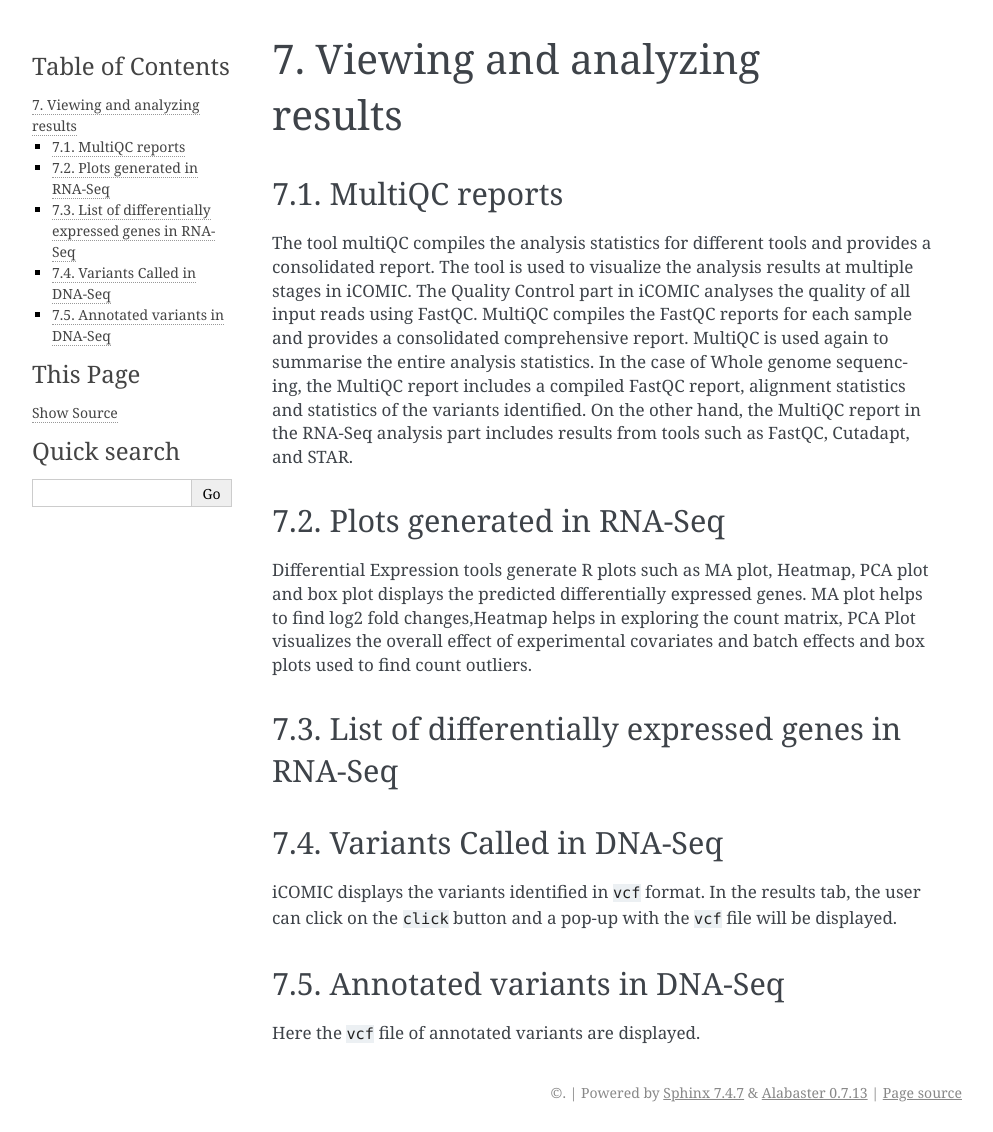
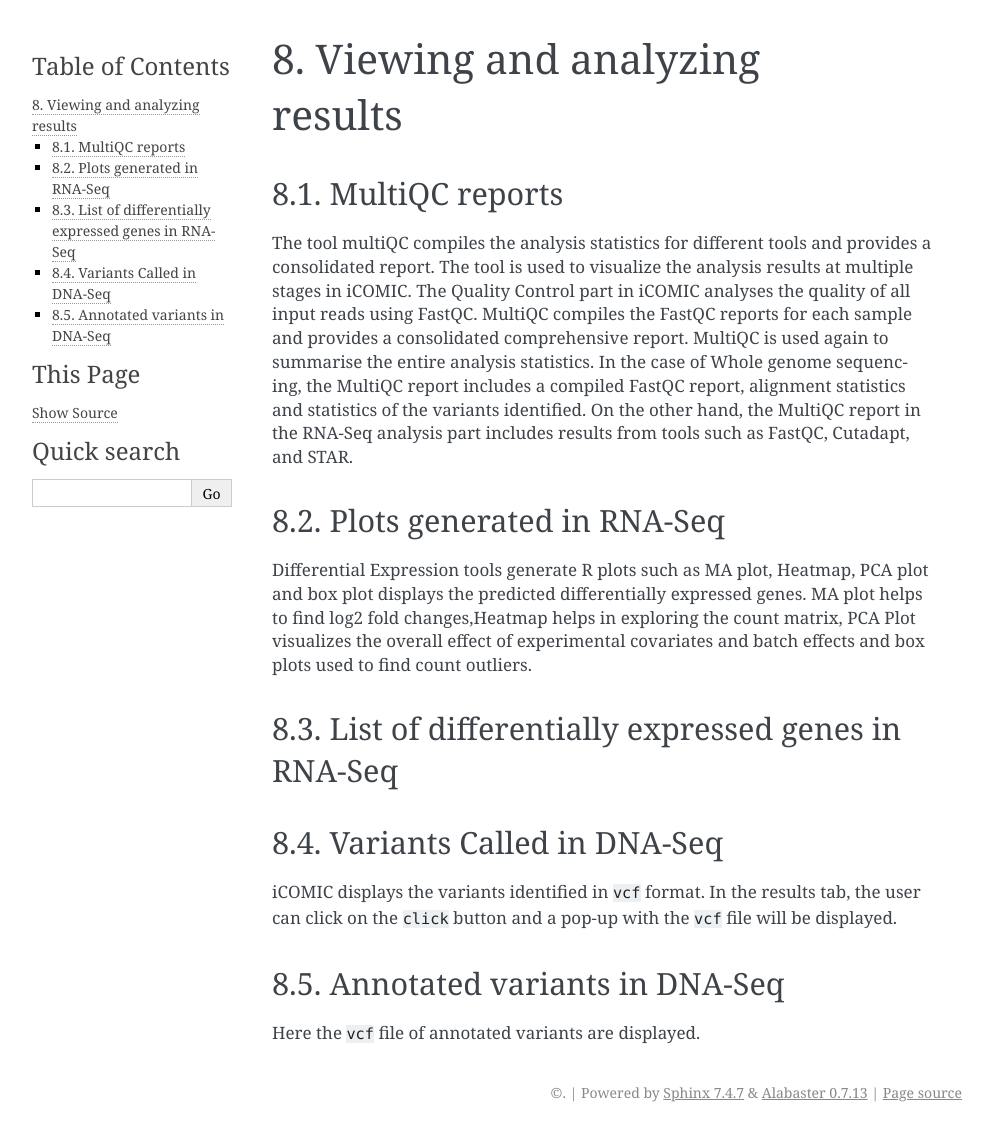
Before and after one commit to anjanaanilkumar1289/iCOMIC_doc, a Sphinx documentation site: the page built from docs/results.md, in a window 1280 px wide. Shown: the whole page, without its empty margins (148-1141 px from the left). Built offline with Sphinx 7.4.7, drawn with Linux system fonts in a browser that asks for light colours.

Commit message:
Update results.md

```diff
--- a/docs/results.md
+++ b/docs/results.md
@@ -1,12 +1,12 @@
-## 7. Viewing and analyzing results
+## 8. Viewing and analyzing results
 
-#### 7.1. MultiQC reports
+#### 8.1. MultiQC reports
 The tool multiQC compiles the analysis statistics for different tools and provides a consolidated report. The tool is used to visualize the analysis results at multiple stages in iCOMIC. The Quality Control part in iCOMIC analyses the quality of all input reads using FastQC. MultiQC compiles the FastQC reports for each sample and provides a consolidated comprehensive report. MultiQC is used again to summarise the entire analysis statistics. In the case of Whole genome sequencing, the MultiQC report includes a compiled FastQC report, alignment statistics and statistics of the variants identified. On the other hand, the MultiQC report in the RNA-Seq analysis part includes results from tools such as FastQC, Cutadapt, and STAR.
 
-#### 7.2. Plots generated in RNA-Seq
+#### 8.2. Plots generated in RNA-Seq
 Differential Expression tools generate R plots such as MA plot, Heatmap, PCA plot and box plot displays the predicted differentially expressed genes. MA plot helps to find log2 fold changes,Heatmap helps in exploring the count matrix, PCA Plot visualizes the overall effect of experimental covariates and batch effects and box plots used to find count outliers.
-#### 7.3. List of differentially expressed genes in RNA-Seq
-#### 7.4. Variants Called in DNA-Seq
+#### 8.3. List of differentially expressed genes in RNA-Seq
+#### 8.4. Variants Called in DNA-Seq
 iCOMIC displays the variants identified in `vcf` format. In the results tab, the user can click on the `click` button and a pop-up with the `vcf` file will be displayed.
-#### 7.5. Annotated variants in DNA-Seq
+#### 8.5. Annotated variants in DNA-Seq
 Here the `vcf` file of annotated variants are displayed.
```
